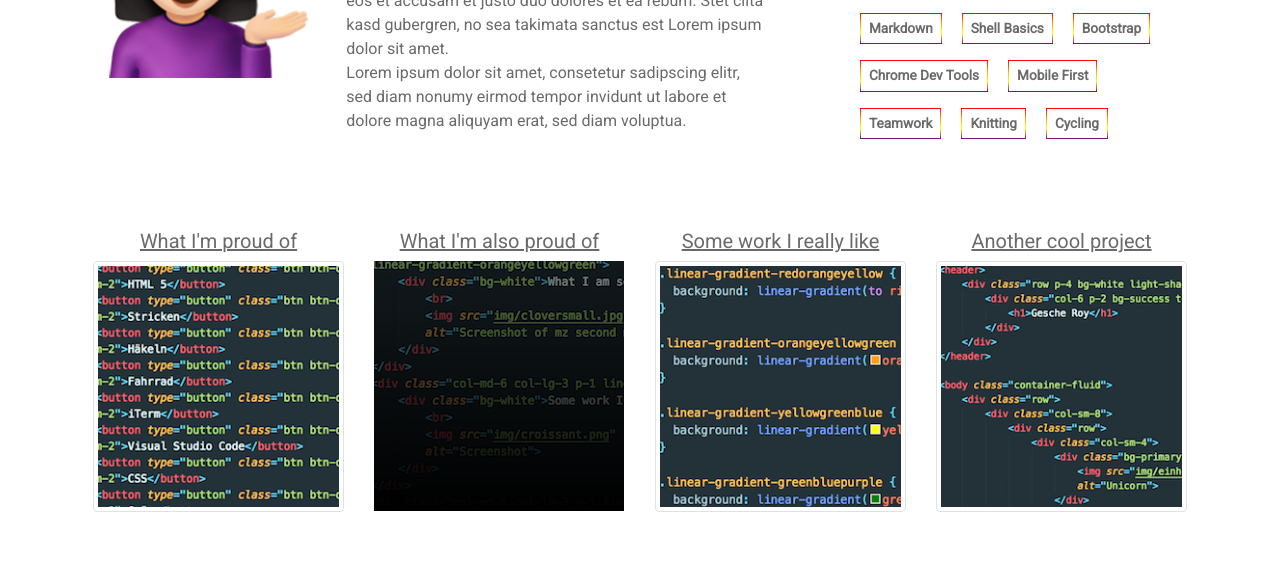
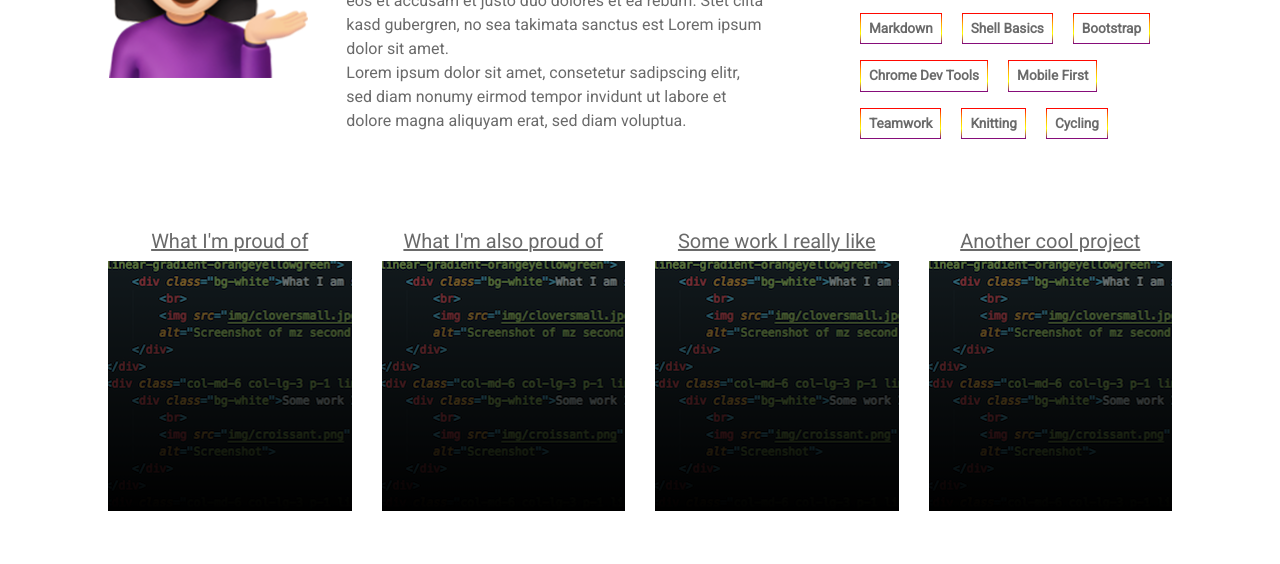
Before and after one commit to gesroy/personal-website, a plain HTML site: page index.html in a window 1280 px wide. Shown: the part 363-927 px from the top of the page. Drawn offline with Linux system fonts and the light colour scheme; files whose address does not match are found by name.

Commit message:
Edit work-wrapper

```diff
--- a/css/styles.css
+++ b/css/styles.css
@@ -43,7 +43,7 @@
   border-radius: 10px;
 }
 
-.wrapper {
+.buttom-wrapper {
   display: flex;
   justify-content: flex-end;
   align-items: center;
@@ -64,6 +64,13 @@
   padding-top: 2vh;
 }
 
+.work-wrapper {
+  display: flex;
+  justify-content: center;
+  align-items: center;
+  background: white;
+}
+
 .bild-box-1:hover {
   background-image: url("file:///Users/gescheroy/Documents/neuefische/personal-website/img/second.png");
 }
--- a/index.html
+++ b/index.html
@@ -94,11 +94,11 @@
             <div class="d-none d-lg-block d-xl-none">You are visiting on a rather big screen. Cool. Welcome!</div>
         </div> -->
     </main>
-    <section class="row text-center px-2 pb-4">
+    <section class="work-wrapper text-center px-2 pb-4">
         <div class="col-md-6 col-lg-3 py-2 img-gradient">
             <a href="https://codepen.io/gesroy/" class="copy-link">
                 <h5>What I'm proud of</h5>
-                <img src="img/proudof.png" class="img-fluid img-thumbnail img-gradient" alt="Screenshot of my favourite work">
+                <div class="bild-box-1 img-fluid"></div>
             </a>
             </img>
         </div>
@@ -111,13 +111,13 @@
         <div class="col-md-6 col-lg-3 py-2">
             <a href="https://codepen.io/gesroy/" class="copy-link">
                 <h5>Some work I really like</h5>
-                <img src="img/third.png" class="img-fluid img-thumbnail" alt="Screenshot">
+                <div class="bild-box-1 img-fluid"></div>
             </a>
         </div>
         <div class="col-md-6 col-lg-3 py-2">
             <a href="https://codepen.io/gesroy/" class="copy-link">
                 <h5>Another cool project</h5>
-                <img src="img/fourth.png" class="img-fluid img-thumbnail" alt="Screenshot">
+                <div class="bild-box-1 img-fluid"></div>
             </a>
         </div>
     </section>
@@ -127,7 +127,7 @@
                 <br> Phone & Mail</h4>
     </section>
 
-    <footer class="wrapper text-center">
+    <footer class="buttom-wrapper text-center">
         <div class="box move-left fancy-border">
             <a href="imprint.html" class="copy-link">Imprint</a>
         </div>
```
